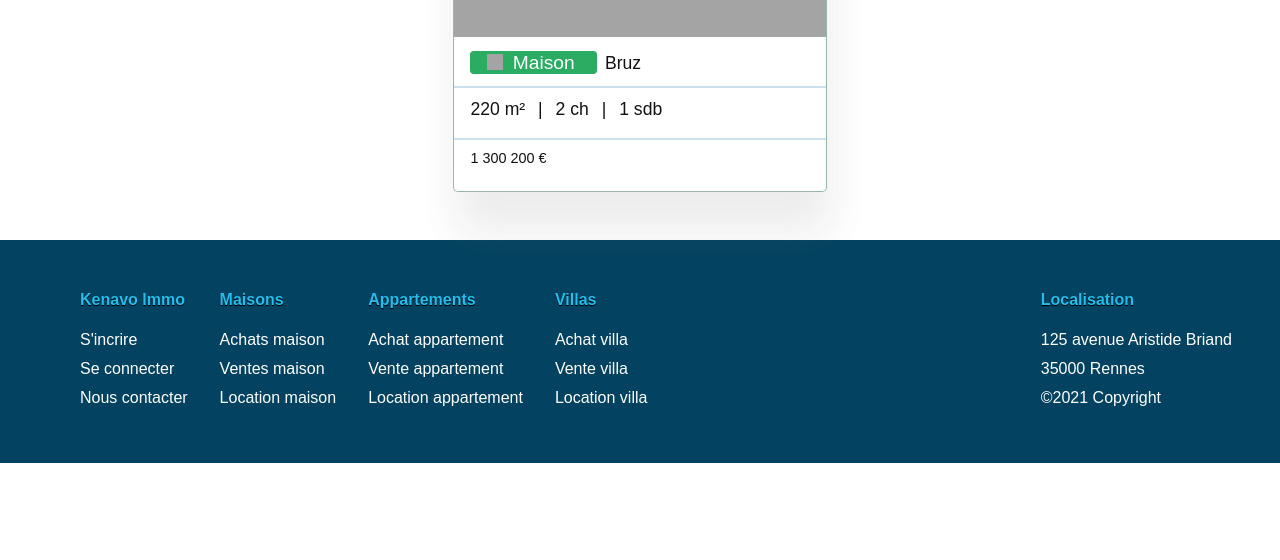
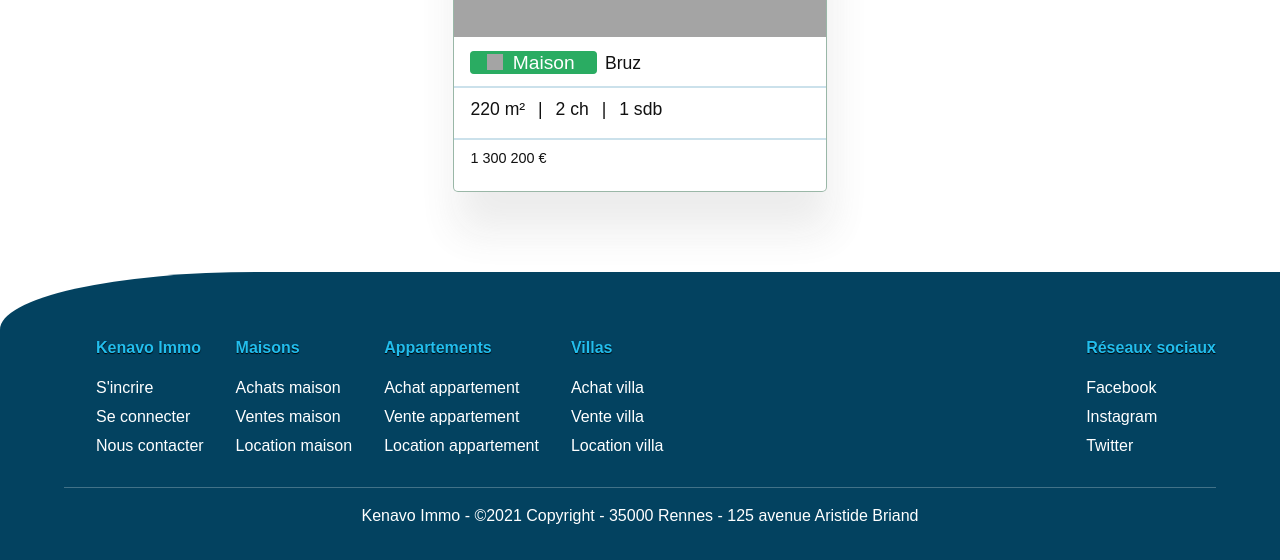
Before and after one commit to TheronBenjamin/AgenceImmo, a Symfony app: template templates/index/index.html.twig in a window 1280 px wide. Shown: the part 1611-2171 px from the top of the page. Before the commit the page ends 2074 px from the top, so only its background shows below. Run offline with Twig, Linux system fonts and the light colour scheme; the template is opened without the code that fills it, so the values that code supplies are empty; style sheets or scripts are compiled from the project's sources; some libraries are stand-ins or nearby versions; some web fonts are replaced; grey boxes are pictures that could not be loaded.

Commit message:
variables colors sass + footer

```diff
--- a/assets/scss/app.scss
+++ b/assets/scss/app.scss
@@ -1,6 +1,41 @@
 /*! minireset.css v0.0.6 | MIT License | github.com/jgthms/minireset.css */html,body,p,ol,ul,li,dl,dt,dd,blockquote,figure,fieldset,legend,textarea,pre,iframe,hr,h1,h2,h3,h4,h5,h6{margin:0;padding:0}h1,h2,h3,h4,h5,h6{font-size:100%;font-weight:normal}ul{list-style:none}button,input,select{margin:0}html{box-sizing:border-box}*,*::before,*::after{box-sizing:inherit}img,video{height:auto;max-width:100%}iframe{border:0}table{border-collapse:collapse;border-spacing:0}td,th{padding:0}
 @import url('https://fonts.googleapis.com/css2?family=Dosis:wght@200;300;400;500;600;700;800&display=swap');
 @import url('https://fonts.googleapis.com/css2?family=Murecho:wght@100;200;300;400;500;600;700;800;900&family=PT+Sans+Narrow&display=swap');
+
+/**********************************/
+/************* Colors *************/
+/**********************************/
+
+$white: #FFFFFF;
+$flashy-green: #0fe56c;
+$flash-green: #13d266;
+$light-green: #19be26;
+$mid-light-green: #1aa657;
+$smooth-green: #1c833f;
+$medium-green: #1f733c;
+$dark-green: #1b4128;
+$opaque-green: rgba(40, 103, 69, 0.5);
+$dark-opaque-green: rgba(26, 166, 87, 0.35);
+$sea-green: #1f6973;
+$olive: #637e4d;
+$light-blue: #22beee;
+$clear-blue: #3186da;
+$mid-light-blue: rgb(39, 129, 173);
+$mid-blue: #1f5373;
+$sea-blue: #034260;
+$dark-blue: rgba(19, 60, 89, 0.93);
+$opaque-blue: rgba(31, 83, 115, 0.35);
+$orange: #e5650a;
+$opaque-orange: rgba(166, 80, 26, 0.35);
+
+$red : red;
+$sand : #aba97f;
+$light-grey: rgba(121, 121, 121, 0.85);
+$grey: rgba(121, 121, 121, 0.85);
+$mid-grey: rgba(128, 128, 128, 0.16);
+$dark-grey: rgba(145, 145, 145, 0.1);
+$black: #000000;
+
 
 /**********************************/
 /************* Basics *************/
@@ -32,31 +67,31 @@ html body{
         margin-top: 2rem;
         margin-bottom: 2rem;
         padding: 0.8rem 0.9rem 0.8rem 1.8rem;
-        background-color: #ffffff;
-        color: #19be26;
-        border: 1px solid #19be26;
+        background-color: $white;
+        color: $light-green;
+        border: 1px solid $light-green;
         border-radius: 40px;
         font-size: 1.1rem;
         font-weight: 300;
-        box-shadow: inset 0 0 0 0 #1f733c;
+        box-shadow: inset 0 0 0 0 $medium-green;
         transition: box-shadow ease-in .3s, color ease-in .3s, border .3s;
         &:hover{
             margin-top: 2rem;
-            color: #ffffff;
-            box-shadow: inset 14vw 0 0 0 #1c833f;
-            background-color: #FFFFFF;
-            border: 1px solid #1c833f;
+            color: $white;
+            box-shadow: inset 14vw 0 0 0 $smooth-green;
+            background-color: $white;
+            border: 1px solid $smooth-green;
         }
         &:focus{
-            background-color: #1f733c;
+            background-color: $medium-green;
         }
     }
     .footer-links {
         a {
-            color: white;
+            color: $white;
             &:hover{
                 text-decoration: underline;
-                color: #FFFFFF;
+                color: $white;
             }
         }
         li:first-child{
@@ -109,14 +144,16 @@ html body{
 /******************************/
 
 .header-background{
-    background-color: #034260;
+    background-color: $sea-blue;
 }
 
+
 .footer{
-    background-color: #034260;
-    color: #ffffff;
-    margin-top: 3rem;
-    padding: 3rem;
+    background-color: $sea-blue;
+    color: $white;
+    margin-top: 5rem;
+    padding: 4rem 4rem 1rem 4rem;
+    border-top-left-radius: 20%;
     ul:last-child{
         margin-bottom: 0;
     }
--- a/templates/inc/footer.html.twig
+++ b/templates/inc/footer.html.twig
@@ -1,5 +1,6 @@
-<footer class="footer d-flex justify-content-between">
-    <div class="d-flex">
+<footer class="footer d-block">
+    <div class="d-flex justify-content-between">
+        <div class="d-flex justify-content-between">
             <div>
                 <span>Kenavo Immo</span>
                 <ul class="footer-links">
@@ -34,11 +35,14 @@
             </div>
         </div>
         <div>
-        <span>Localisation</span>
+            <span>Réseaux sociaux</span>
             <ul class="footer-links">
-            <li>125 avenue Aristide Briand</li>
-            <li>35000 Rennes</li>
-            <li>©2021 Copyright</li>
+                <li><a class="footer-link" href="">Facebook</a></li>
+                <li><a class="footer-link" href="">Instagram</a></li>
+                <li> <a class="footer-link" href="">Twitter</a></li>
             </ul>
         </div>
+    </div>
+    <hr class="mt-4">
+    <p class="text-center">Kenavo Immo - ©2021 Copyright - 35000 Rennes - 125 avenue Aristide Briand </p>
 </footer>
--- a/webpack.config.js
+++ b/webpack.config.js
@@ -8,7 +8,7 @@ if (!Encore.isRuntimeEnvironmentConfigured()) {
 
 Encore
     // directory where compiled assets will be stored
-    .setOutputPath('public/build')
+    .setOutputPath('./public/build')
     // public path used by the web server to access the output path
     .setPublicPath('/public')
     // only needed for CDN's or sub-directory deploy
```
Also changed, not shown: other parts of assets/scss/app.scss (+49 -49 lines). Lines whose indentation alone changed are shown as unchanged.
